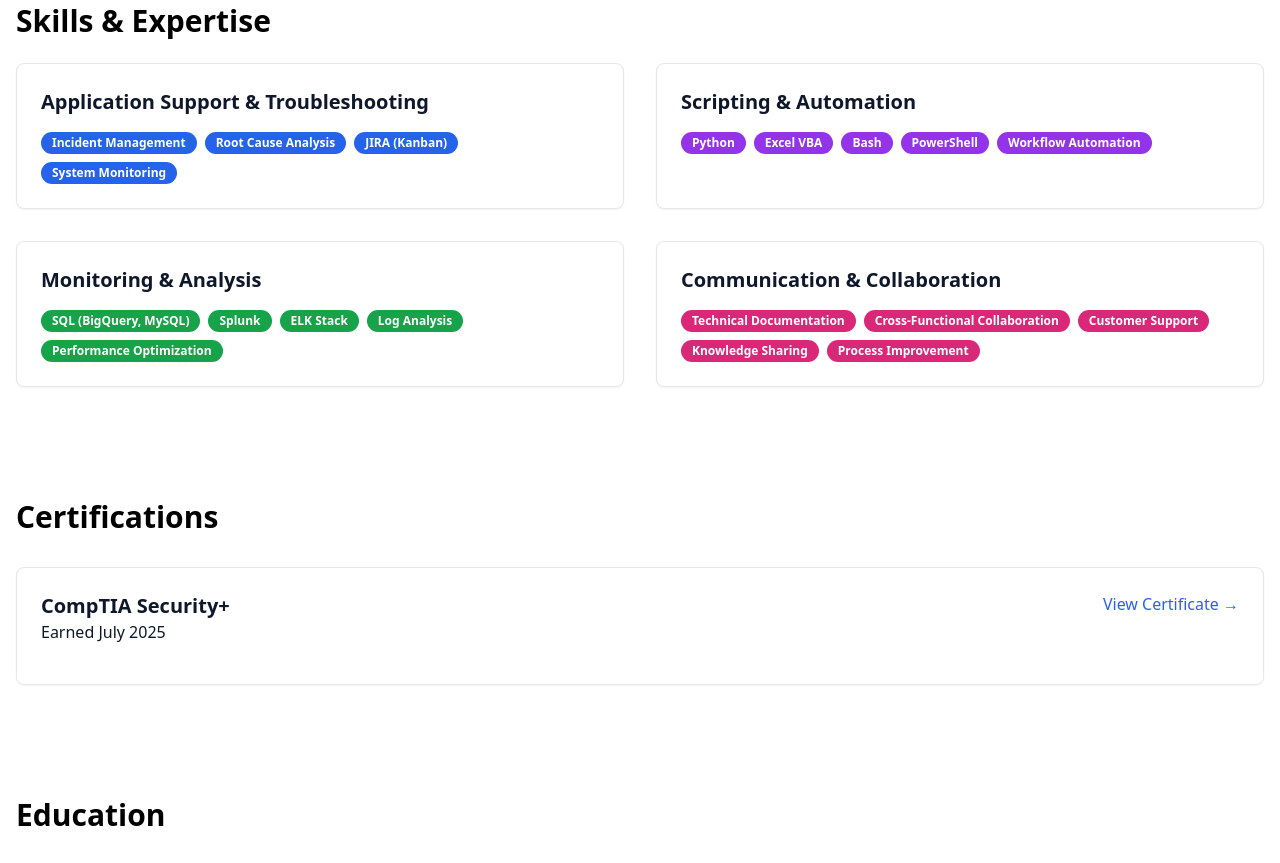
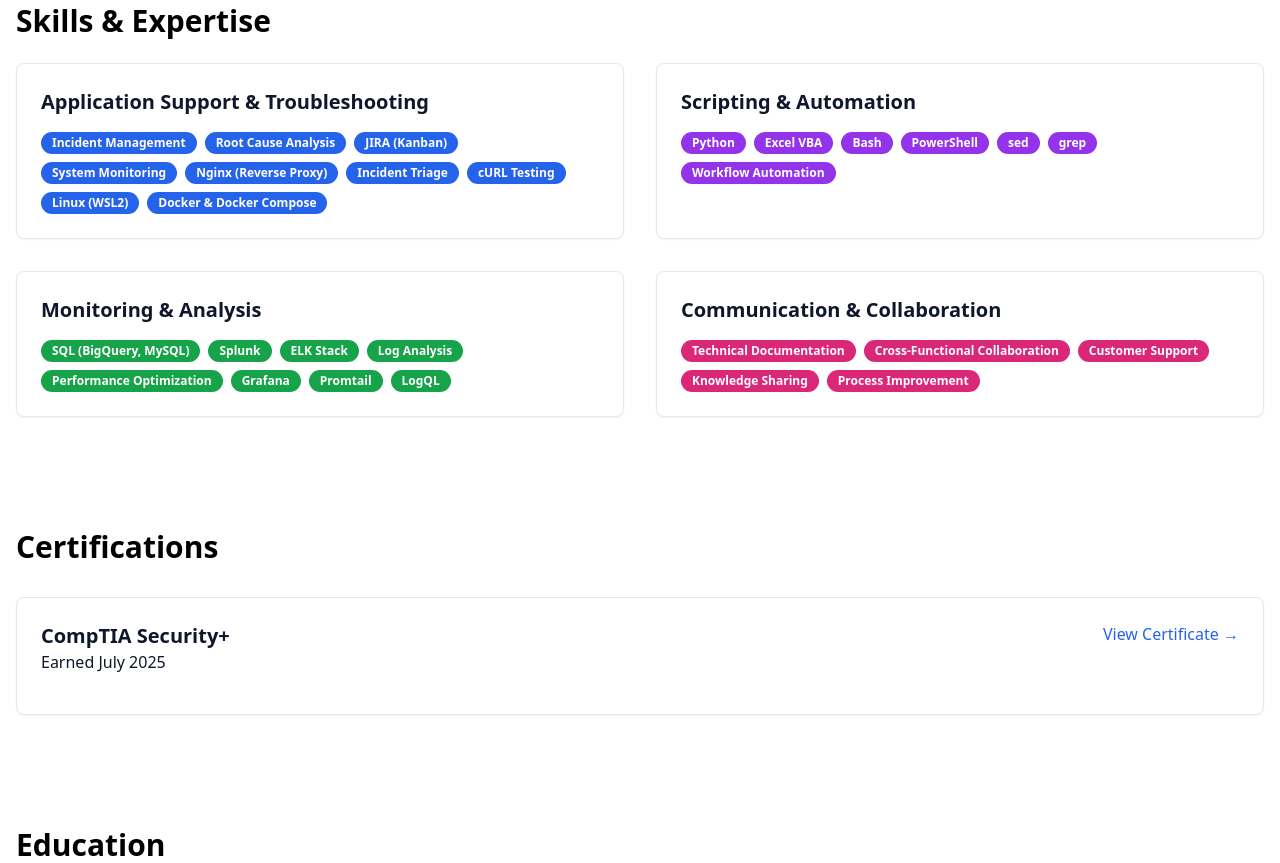
Before and after one commit to donnieevu/Portfolio, a Next.js app in the folder portfolio_webpage/: page / in a window 1280 px wide. Shown: the part 2940-3803 px from the top of the page. Built offline with nearby package versions, Linux system fonts and the light colour scheme.

Commit message:
adding skills

```diff
--- a/portfolio_webpage/app/page.tsx
+++ b/portfolio_webpage/app/page.tsx
@@ -414,6 +414,17 @@ export default function Portfolio() {
                   <Badge className="bg-blue-600 text-white">
                     System Monitoring
                   </Badge>
+                  <Badge className="bg-blue-600 text-white">
+                    Nginx (Reverse Proxy)
+                  </Badge>
+                  <Badge className="bg-blue-600 text-white">
+                    Incident Triage
+                  </Badge>
+                  <Badge className="bg-blue-600 text-white">cURL Testing</Badge>
+                  <Badge className="bg-blue-600 text-white">Linux (WSL2)</Badge>
+                  <Badge className="bg-blue-600 text-white">
+                    Docker & Docker Compose
+                  </Badge>
                 </div>
               </CardContent>
             </Card>
@@ -429,6 +440,8 @@ export default function Portfolio() {
                   <Badge className="bg-purple-600 text-white">Excel VBA</Badge>
                   <Badge className="bg-purple-600 text-white">Bash</Badge>
                   <Badge className="bg-purple-600 text-white">PowerShell</Badge>
+                  <Badge className="bg-purple-600 text-white">sed</Badge>
+                  <Badge className="bg-purple-600 text-white">grep</Badge>
                   <Badge className="bg-purple-600 text-white">
                     Workflow Automation
                   </Badge>
@@ -454,6 +467,9 @@ export default function Portfolio() {
                   <Badge className="bg-green-600 text-white">
                     Performance Optimization
                   </Badge>
+                  <Badge className="bg-green-600 text-white">Grafana</Badge>
+                  <Badge className="bg-green-600 text-white">Promtail</Badge>
+                  <Badge className="bg-green-600 text-white">LogQL</Badge>
                 </div>
               </CardContent>
             </Card>
```
